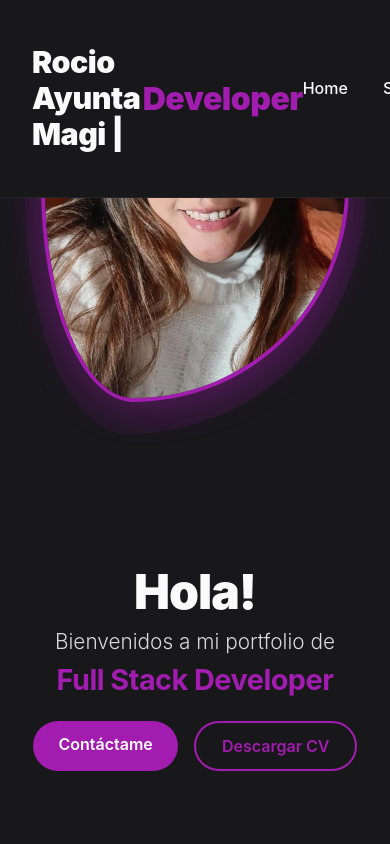
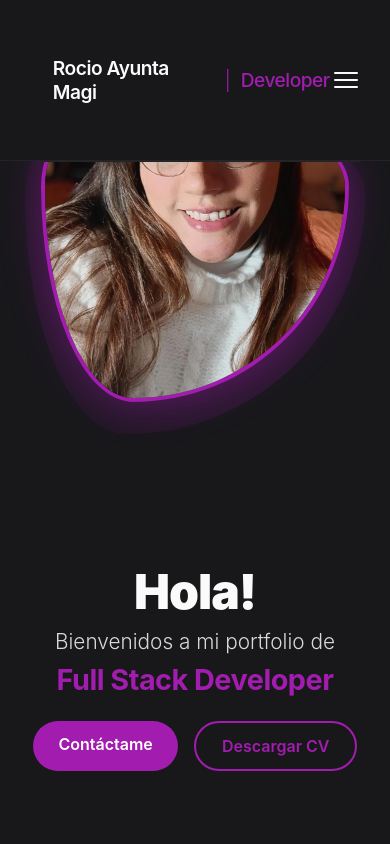
Before and after one commit to rocioayuntamagi/mi-portfolio, a Next.js app: page / in a window 390 px wide. Shown: the top 844 px of the page. Built offline with nearby package versions, Linux system fonts and the light colour scheme.

Commit message:
responsive del header

```diff
--- a/src/app/components/Header.tsx
+++ b/src/app/components/Header.tsx
@@ -1,12 +1,25 @@
+"use client";
+
+import { useState } from "react";
 
 export default function Header() {
+  const [menuOpen, setMenuOpen] = useState(false);
+
+  function closeMenu() {
+    setMenuOpen(false);
+  }
+
   return (
     <header className="portfolio-header-main">
       <div className="portfolio-header-content">
+
         <h1 className="portfolio-header-name">
-          Rocio Ayunta Magi |{" "}
+          <span className="header-name-text">Rocio Ayunta Magi</span>
+          <span className="header-separator"> | </span>
           <span className="accent-dot">Developer</span>
         </h1>
+
+        {/* Nav escritorio */}
         <nav className="portfolio-nav">
           <ul>
             <li><a href="#home">Home</a></li>
@@ -16,7 +29,31 @@ export default function Header() {
             <li><a href="#contact">Contacto</a></li>
           </ul>
         </nav>
+
+        {/* Botón hamburguesa */}
+        <button
+          className={`hamburger ${menuOpen ? "is-open" : ""}`}
+          onClick={() => setMenuOpen(!menuOpen)}
+          aria-label="Abrir menú"
+        >
+          <span />
+          <span />
+          <span />
+        </button>
+
       </div>
+
+      {/* Menú móvil */}
+      <nav className={`portfolio-nav-mobile ${menuOpen ? "is-open" : ""}`}>
+        <ul>
+          <li><a href="#home" onClick={closeMenu}>Home</a></li>
+          <li><a href="#skills" onClick={closeMenu}>Skills</a></li>
+          <li><a href="#about" onClick={closeMenu}>Sobre mí</a></li>
+          <li><a href="#projects" onClick={closeMenu}>Proyectos</a></li>
+          <li><a href="#contact" onClick={closeMenu}>Contacto</a></li>
+        </ul>
+      </nav>
+
     </header>
   );
 }
--- a/src/app/globals.css
+++ b/src/app/globals.css
@@ -52,7 +52,7 @@ html {
 
 .portfolio-header-main {
   width: 100%;
-  padding: 1.5rem 2rem;
+  padding: 1.5rem 0.3rem;
   display: flex;
   justify-content: center;
   align-items: center;
@@ -71,6 +71,7 @@ html {
   display: flex;
   justify-content: space-between;
   align-items: center;
+
 }
 
 .portfolio-header-name {
@@ -85,8 +86,8 @@ html {
 
 .accent-dot {
   color: var(--accent);
-  font-size: 2rem;
-  font-weight: 900;
+  font-size: 1.2rem;
+  font-weight: 500;
 }
 
 /* ============================================================
@@ -779,3 +780,169 @@ html {
     text-align: center;
   }
 }
+
+/* ============================================================
+   HEADER BASE
+============================================================ */
+
+.portfolio-header-main {
+  position: fixed;
+  top: 0;
+  width: 100%;
+  z-index: 999;
+  background: var(--background);
+  border-bottom: 1px solid rgba(255, 255, 255, 0.05);
+}
+
+.portfolio-header-content {
+  max-width: 1200px;
+  margin: 0 auto;
+  padding: 1.2rem 2rem;
+  display: flex;
+  justify-content: space-between;
+  align-items: center;
+}
+
+/* Nombre */
+.portfolio-header-name {
+  display: flex;
+  align-items: center;
+  font-size: 1.4rem;
+  font-weight: 600;
+}
+
+.header-separator {
+  margin: 0 0.5rem;
+  color: var(--accent);
+  font-weight: 300;
+}
+
+/* Nav escritorio */
+.portfolio-nav ul {
+  display: flex;
+  gap: 2rem;
+  list-style: none;
+}
+
+.portfolio-nav a {
+  text-decoration: none;
+  color: var(--foreground);
+  font-weight: 500;
+  transition: color 0.2s ease;
+}
+
+.portfolio-nav a:hover {
+  color: var(--accent);
+}
+
+/* ============================================================
+   HAMBURGUESA
+============================================================ */
+
+.hamburger {
+  display: none;
+  flex-direction: column;
+  gap: 5px;
+  background: none;
+  border: none;
+  cursor: pointer;
+  padding: 4px;
+  margin-right: -15px;
+}
+
+.hamburger span {
+  display: block;
+  width: 24px;
+  height: 2px;
+  background: var(--foreground);
+  border-radius: 2px;
+  transition: transform 0.3s ease, opacity 0.3s ease;
+}
+
+.hamburger.is-open span:nth-child(1) {
+  transform: translateY(7px) rotate(45deg);
+}
+.hamburger.is-open span:nth-child(2) {
+  opacity: 0;
+}
+.hamburger.is-open span:nth-child(3) {
+  transform: translateY(-7px) rotate(-45deg);
+}
+
+/* ============================================================
+   MENÚ MÓVIL CENTRADO
+============================================================ */
+
+.portfolio-nav-mobile {
+  position: absolute;
+  top: 100%;
+  left: 50%;
+  transform: translateX(-50%);
+  width: 80%;
+  background: var(--background);
+  border: 1px solid rgba(255, 255, 255, 0.05);
+  border-radius: 10px;
+  max-height: 0;
+  overflow: hidden;
+  transition: max-height 0.3s ease;
+  display: none;
+}
+
+.portfolio-nav-mobile.is-open {
+  max-height: 400px;
+}
+
+.portfolio-nav-mobile ul {
+  list-style: none;
+  margin: 0;
+  padding: 1.2rem 1.5rem;
+  display: flex;
+  flex-direction: column;
+  gap: 1rem;
+}
+
+.portfolio-nav-mobile a {
+  color: var(--foreground);
+  text-decoration: none;
+  font-size: 1.1rem;
+  font-weight: 500;
+  transition: color 0.2s ease;
+}
+
+.portfolio-nav-mobile a:hover {
+  color: var(--accent);
+}
+
+/* ============================================================
+   RESPONSIVE
+============================================================ */
+
+@media (max-width: 768px) {
+
+  /* Ocultar nav escritorio */
+  .portfolio-nav {
+    display: none;
+  }
+
+  /* Mostrar hamburguesa */
+  .hamburger {
+    display: flex;
+  }
+
+  /* Mostrar menú móvil */
+  .portfolio-nav-mobile {
+    display: block;
+  }
+
+  /* Alinear header */
+  .portfolio-header-content {
+    justify-content: space-between;
+    align-items: center;
+    padding: 1.2rem 3rem;
+  }
+
+  /* Ajuste del nombre */
+  .portfolio-header-name {
+    font-size: 1.2rem;
+  }
+}
```
